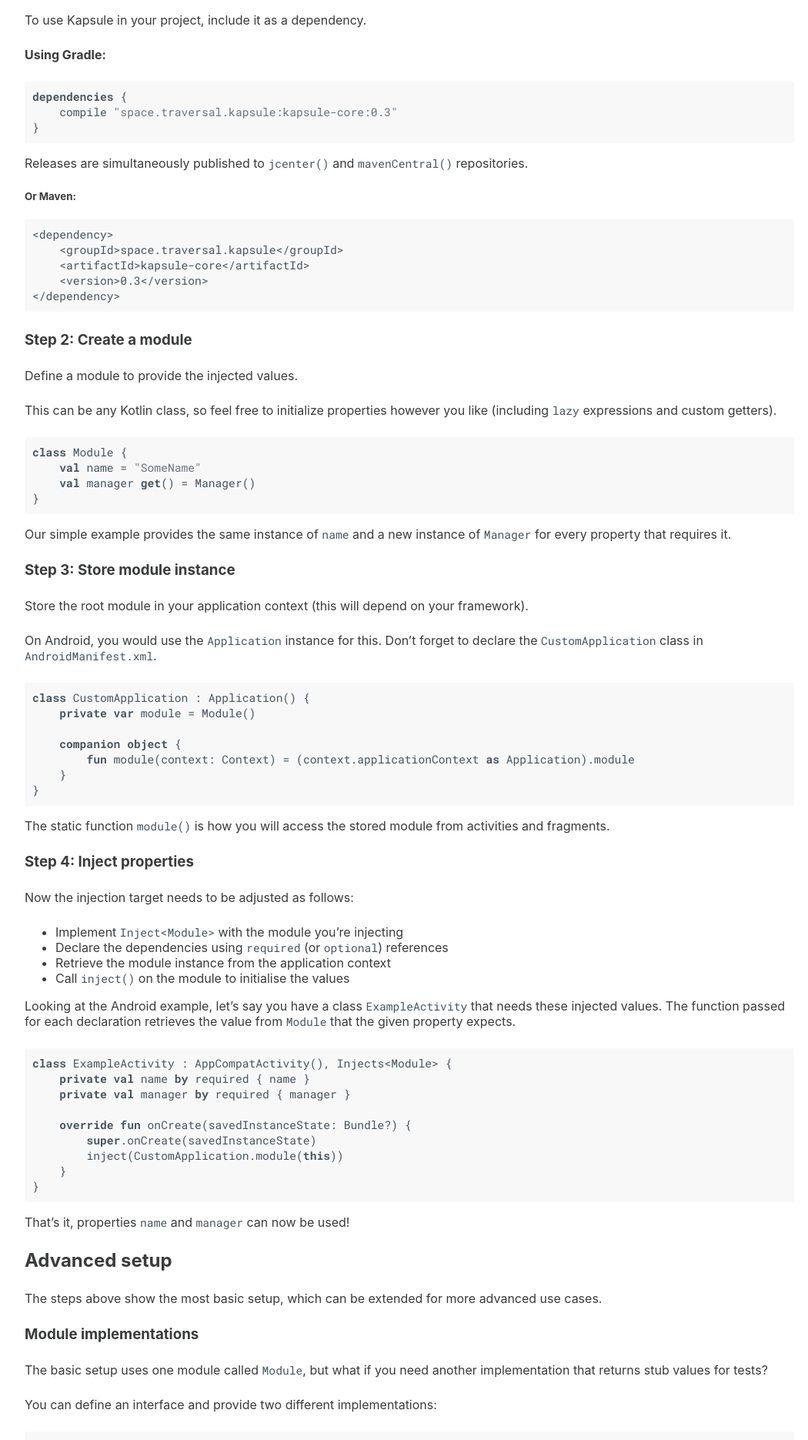
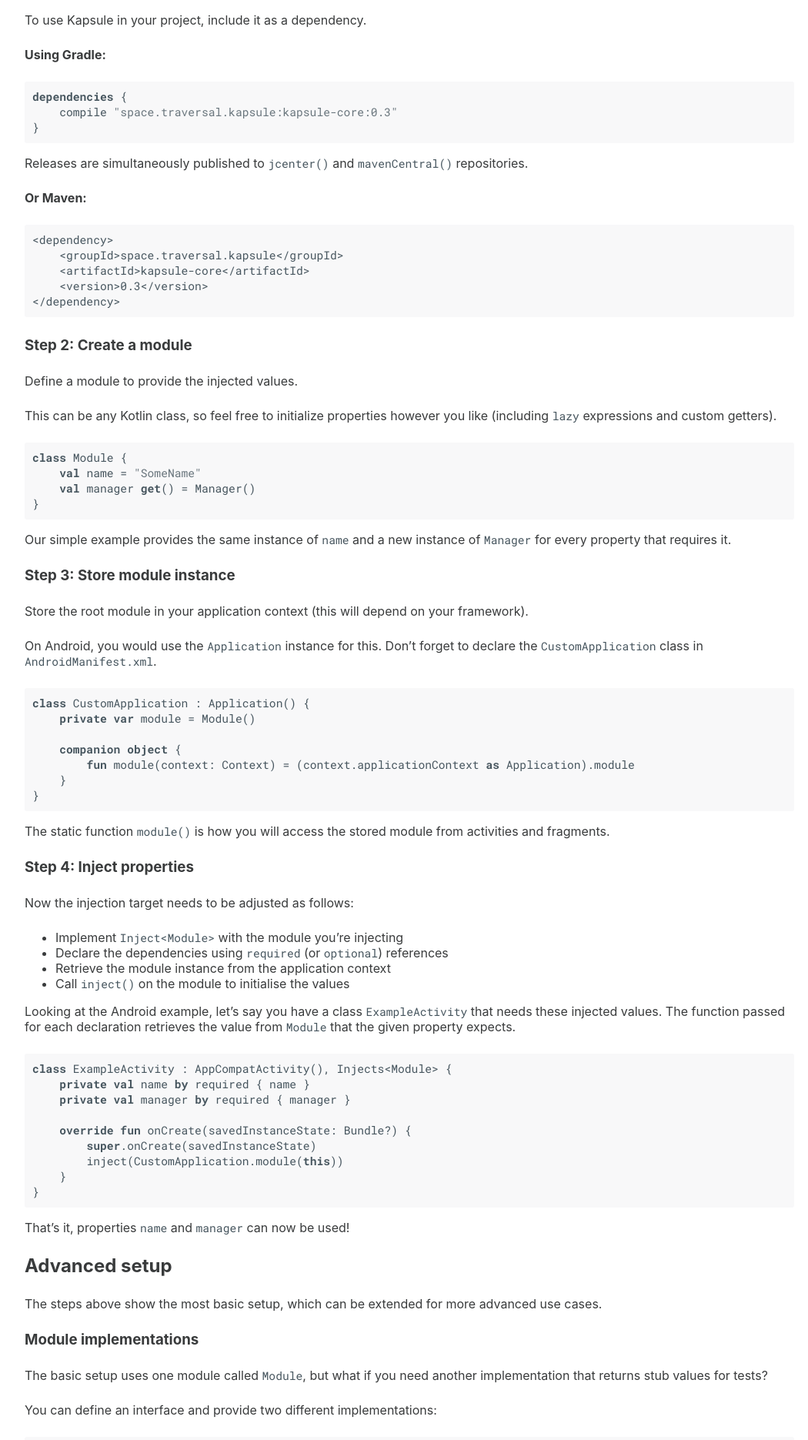
Before and after one commit to Legosteen11/traversals.github.io, a Jekyll site: the page built from kapsule/index.md, in a window 1280 px wide. Shown: the part 1025-2896 px from the top of the page at 77% size, without its empty margins (108-1158 px from the left). Built offline with Jekyll 4.4.1, drawn with Linux system fonts in a browser that asks for light colours; nearby versions of some CDN libraries; some web fonts are replaced.

Commit message:
Remove extra #
Removed an extra # that was not needed.

```diff
--- a/kapsule/index.md
+++ b/kapsule/index.md
@@ -61,7 +61,7 @@
 
 Releases are simultaneously published to `jcenter()` and `mavenCentral()` repositories.
 
-##### Or Maven:
+#### Or Maven:
 ~~~xml
 <dependency>
     <groupId>space.traversal.kapsule</groupId>
```
